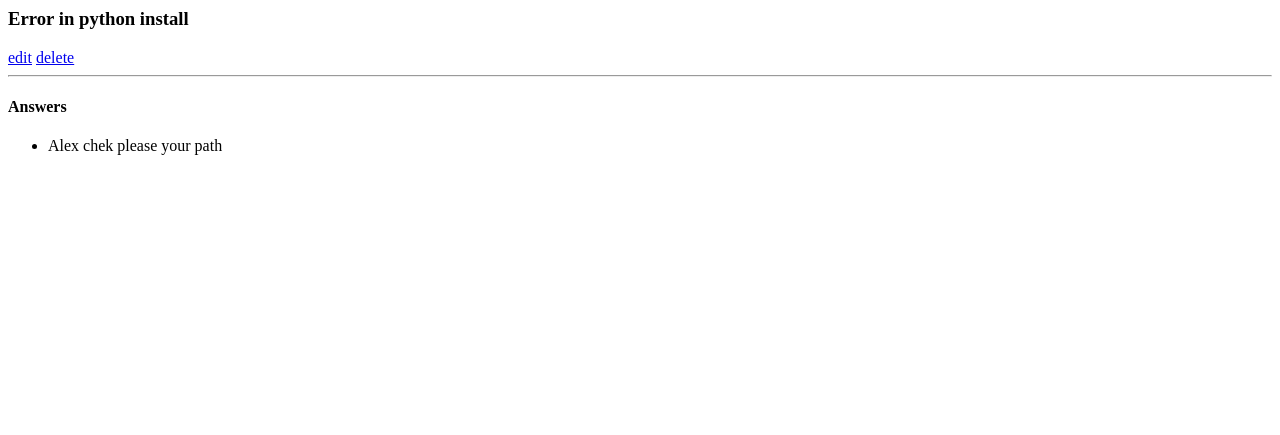
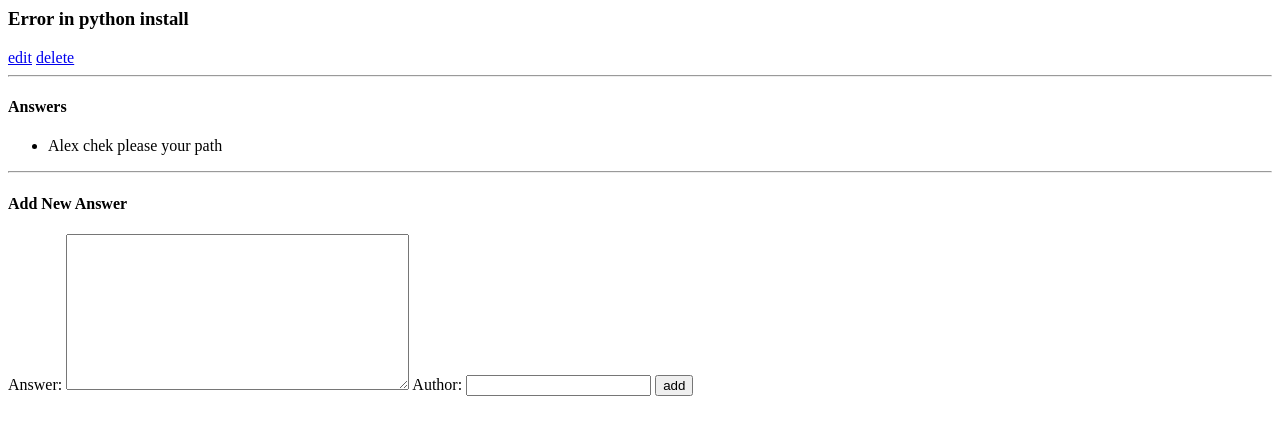
Before and after one commit to ratevo/Djangofourmapp, a Django app: page /questions/1 in a window 1280 px wide. Shown: the top 435 px of the page. Run offline with Django 4.2, Linux system fonts and the light colour scheme; data comes from the database, SQL or seed files in the repository; both versions use the stored data as it was after the commit.

Commit message:
add answer in question det

```diff
--- a/Fourm/forms.py
+++ b/Fourm/forms.py
@@ -8,3 +8,14 @@ class QuestionForm(forms.ModelForm):
     class Meta:
         model = Question
         fields = '__all__'
+
+
+
+
+
+
+
+class AnswerForm(forms.ModelForm):
+    class Meta:
+        model = Answer
+        fields = ['answer','author']
--- a/Fourm/templates/Fourm/detail.html
+++ b/Fourm/templates/Fourm/detail.html
@@ -8,3 +8,10 @@
     <li> {{a.author}} {{a}}</li>
     {% endfor %}
 </ul>
+<hr>
+<h4>  Add New Answer </h4>
+<form method="post">
+    {%  csrf_token %}
+    {{form}}
+    <input type="submit" value="add">
+</form>
--- a/Fourm/views.py
+++ b/Fourm/views.py
@@ -1,6 +1,6 @@
 from django.shortcuts import render , redirect
 from .models import Question , Answer
-from .forms import QuestionForm
+from .forms import QuestionForm , AnswerForm
 # Create your views here.
 
 
@@ -17,7 +17,18 @@ def questions_list(request):
 def question_detail(request,id):
     data = Question.objects.get(id=id)
     answer = Answer.objects.filter(question=data)
-    return render(request,'Fourm/detail.html',{'data':data , 'answers':answer})
+    if request.method == 'POST':
+        form = AnswerForm(request.POST)
+        if form.is_valid():
+            myform = form.save(commit=False)
+            myform.question = data
+            myform.save()
+
+
+
+    else:
+        form = AnswerForm()
+    return render(request,'Fourm/detail.html',{'data':data , 'answers':answer, 'form':form})
 
 
 
@@ -34,6 +45,15 @@ def add_question(request):
     else:
         form = QuestionForm()
     return render(request,'Fourm/add.html',{'form':form})
+
+
+
+
+
+
+
+
+
 
 
 
--- a/project/urls.py
+++ b/project/urls.py
@@ -24,6 +24,6 @@ urlpatterns = [
     path('questions/add' , add_question),
     path('questions/<int:id>' , question_detail),
     path('questions/<int:id>/edit' , edit_question),
-    path('questions/<int:id>/delete' , delete_question),
+    path('questions/<int:id>/delete' , delete_question)
 
 ]
```
Also changed, not shown: db.sqlite3.
